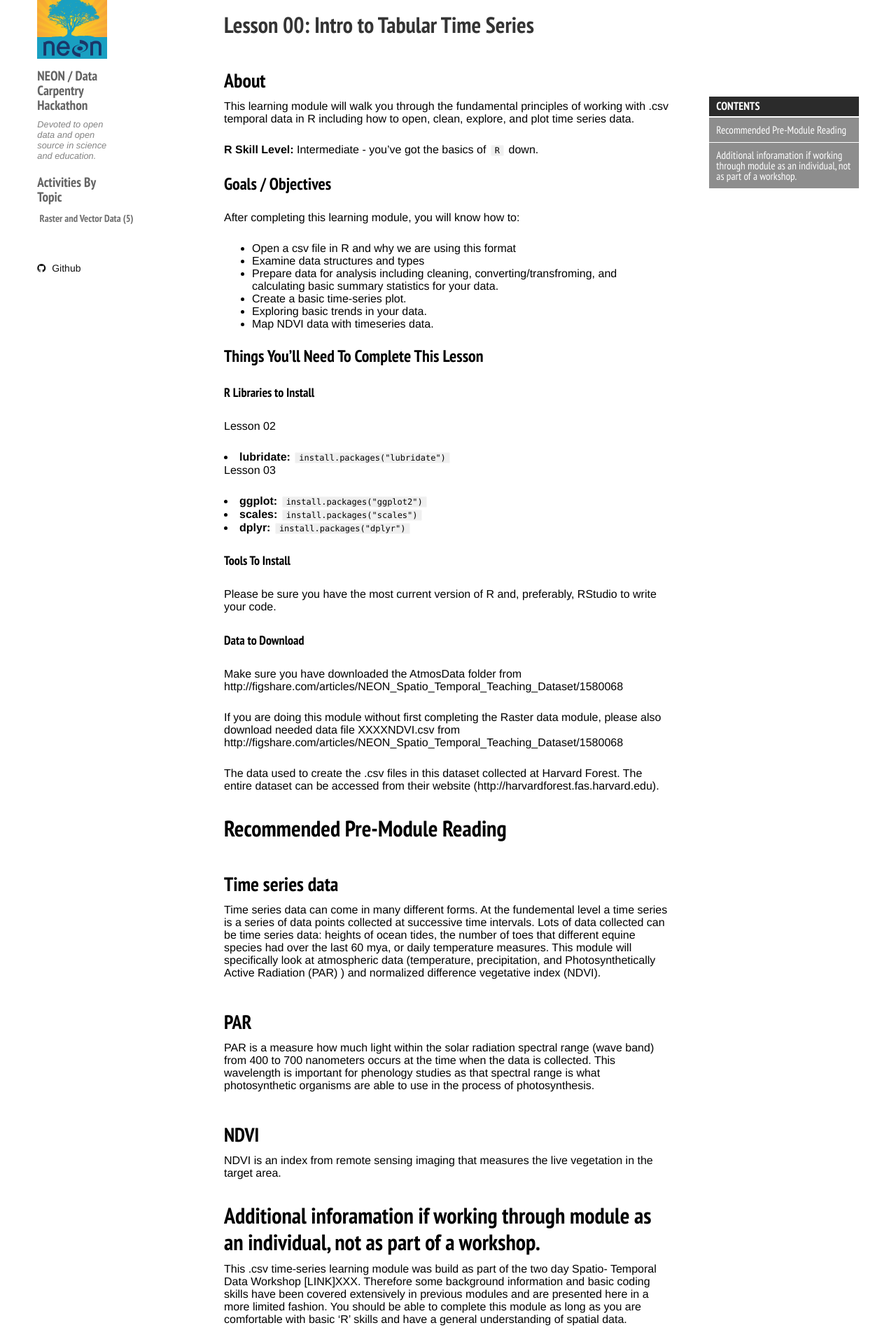
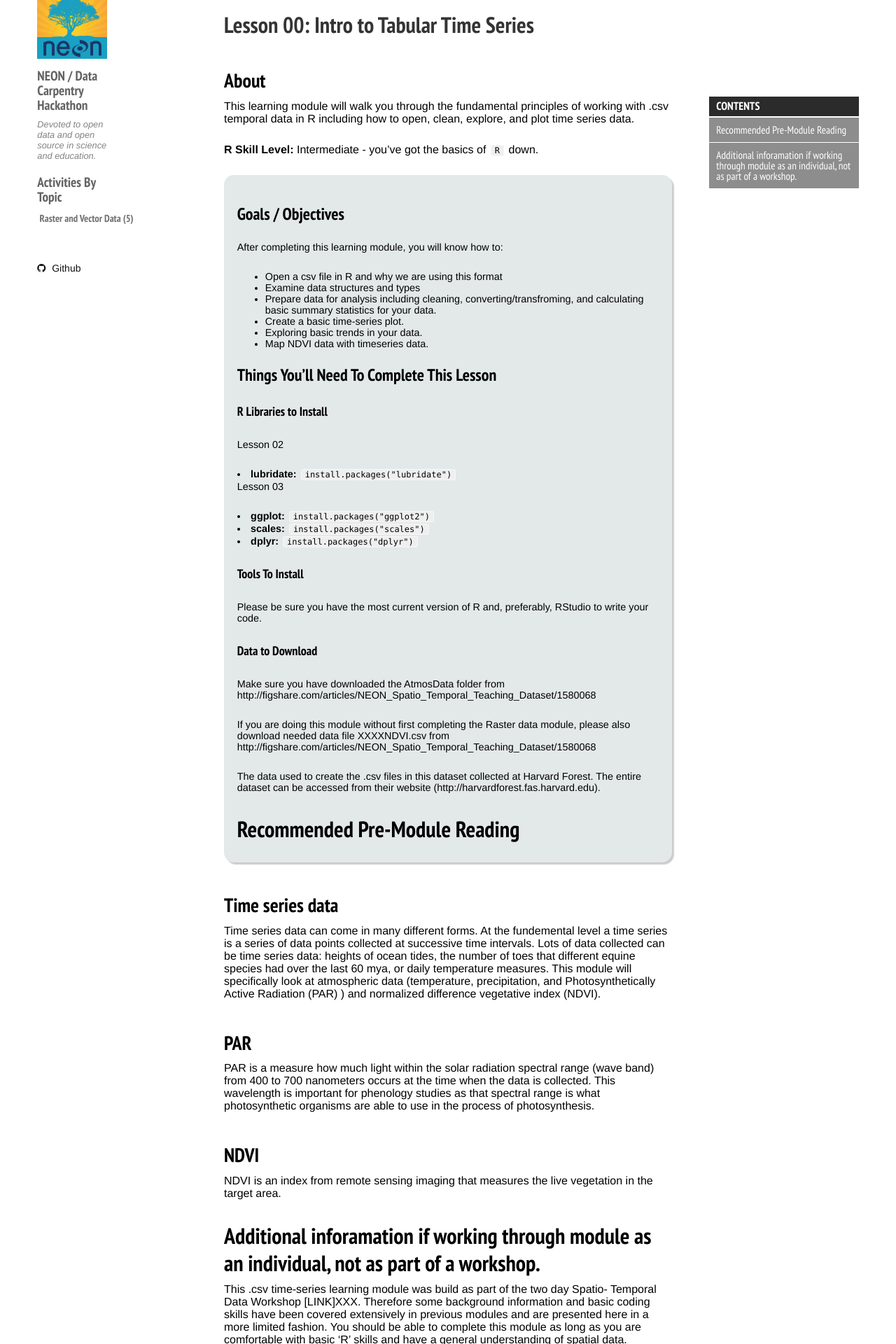
Before and after one commit to datacarpentry/NEON-R-Tabular-Time-Series, a Jekyll site: the page built from _posts/2015-10-29-TS00-Intro-To-Tabular-Time-Series.md, in a window 1280 px wide. Shown: the part 447-2367 px from the top of the page at 70% size. Built offline with Jekyll 4.4.1, drawn with Linux system fonts in a browser that asks for light colours; nearby versions of some CDN libraries.

Commit message:
Adding div tags to see if it renders.

```diff
--- a/_posts/2015-10-29-TS00-Intro-To-Tabular-Time-Series.md
+++ b/_posts/2015-10-29-TS00-Intro-To-Tabular-Time-Series.md
@@ -31,6 +31,8 @@ with .csv temporal data in R including how to open, clean, explore, and plot
 time series data.
 
 **R Skill Level:** Intermediate - you've got the basics of `R` down.
+
+<div id="objectives" markdown="1">
 
 ###Goals / Objectives
 After completing this learning module, you will know how to:
@@ -72,6 +74,8 @@ Forest.  The entire dataset can be accessed from their website
 (http://harvardforest.fas.harvard.edu).
 
 #Recommended Pre-Module Reading
+
+</div>
 
 ## Time series data
 Time series data can come in many different forms.  At the fundemental level a
```
